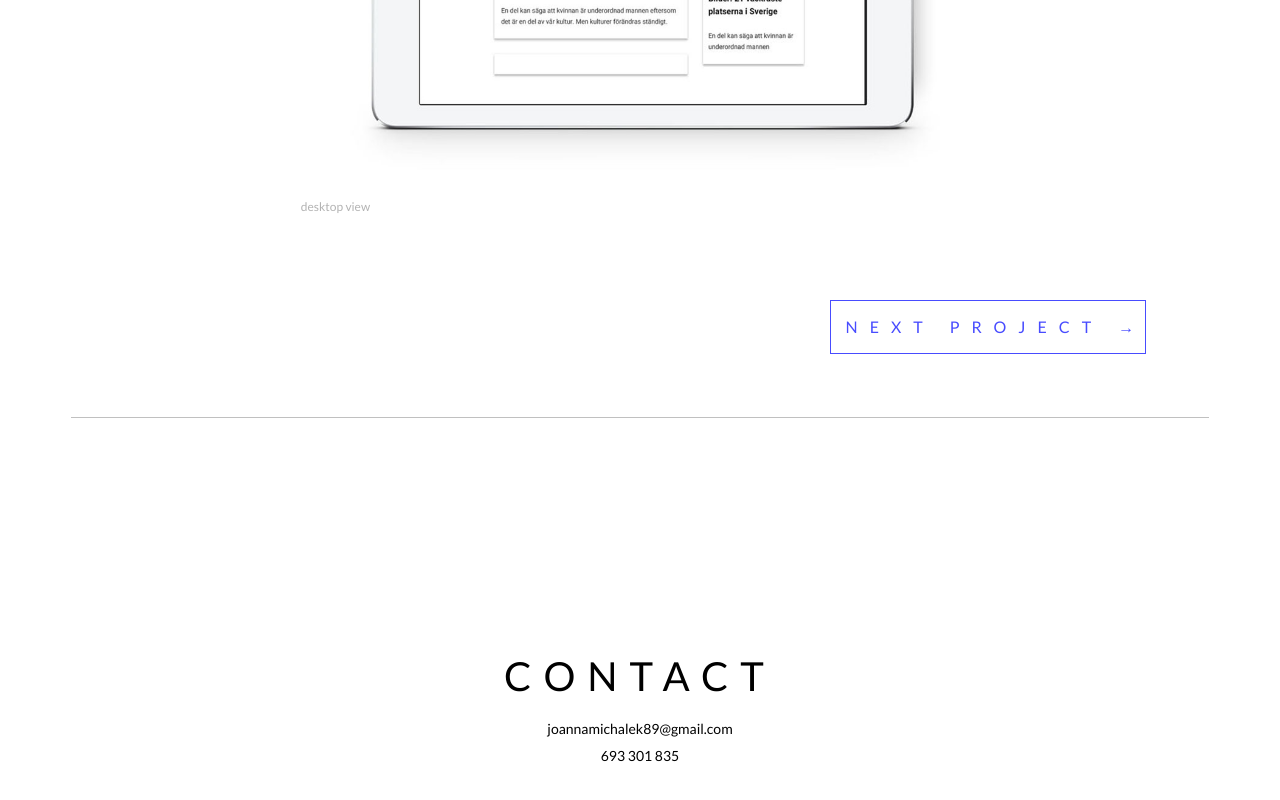
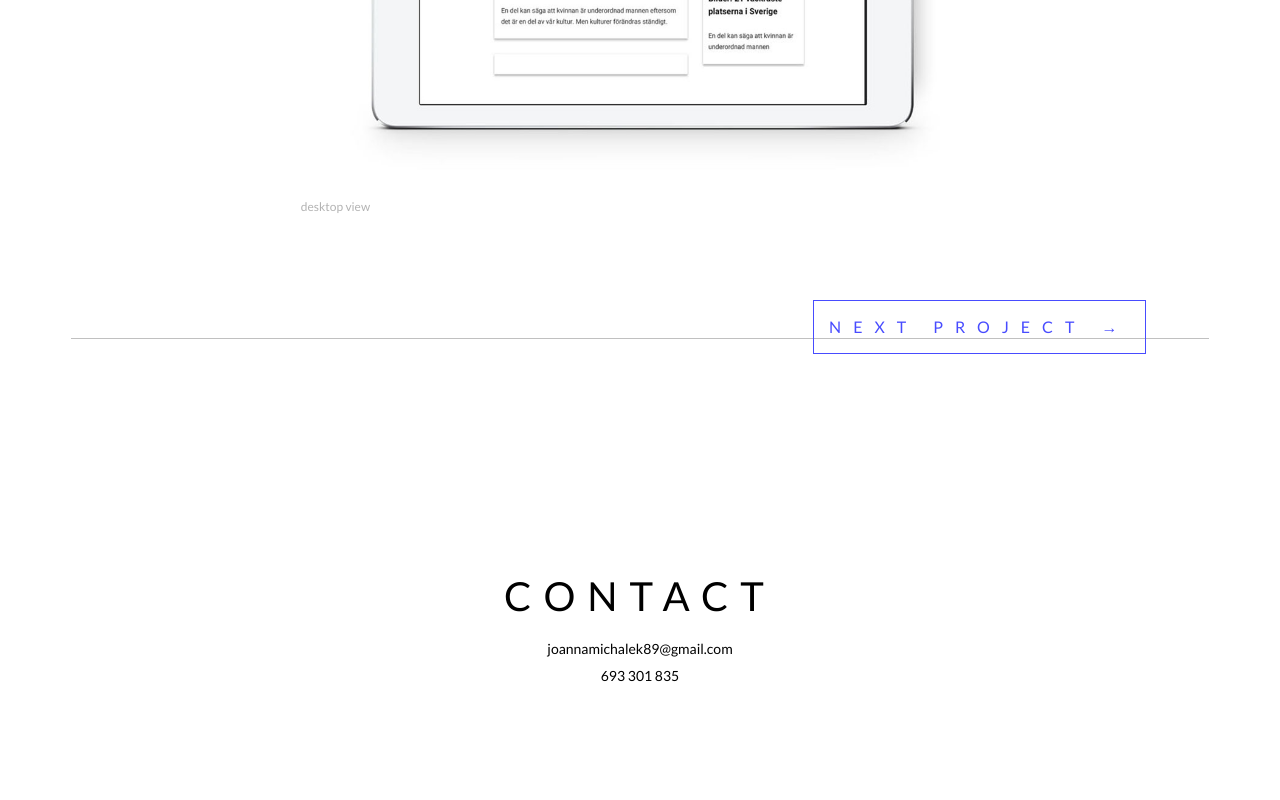
Before and after one commit to JoannaLekki/portfolio, a website: page project_1.html in a window 1280 px wide. Shown: the part 4739-5539 px from the top of the page. Drawn offline with nearby package versions, Linux system fonts and the light colour scheme.

Commit message:
Css update.

```diff
--- a/styles/media.scss
+++ b/styles/media.scss
@@ -209,8 +209,9 @@
 
 .project_next {
   text-align: right;
-  margin: 2% 10% 5% 65%;
+  margin: 2% 10% 5%;
   border: solid 1px #484cff;
+  float:right;
 
     h3 {
       color: #484cff;
```
Also changed, not shown: media.css.
